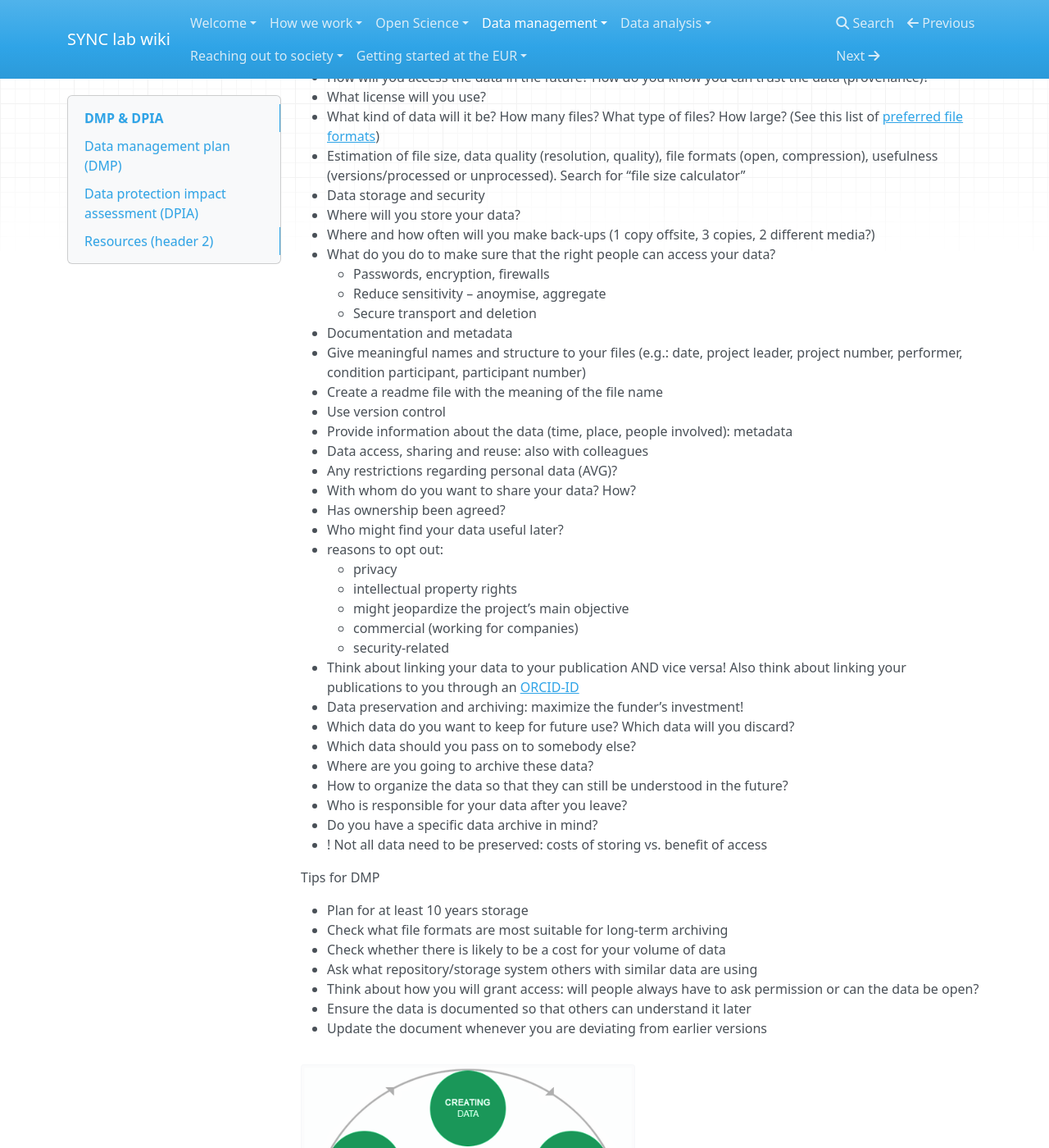
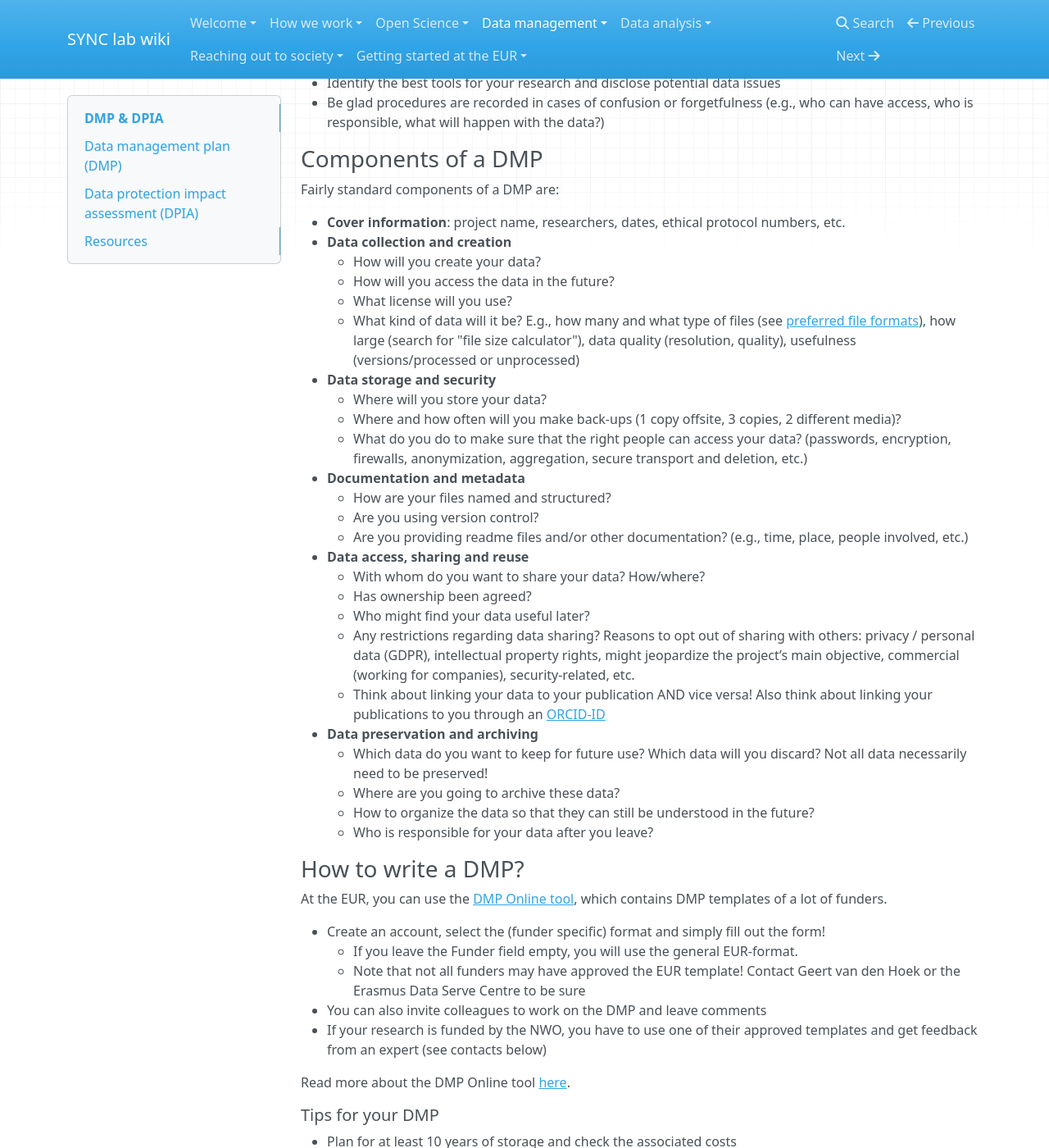
Before and after one commit to eur-synclab/eur-synclab.github.io, an MkDocs documentation site: the page built from docs/data-management/dmp-dpia-info.md, in a window 1280 px wide and 1400 px high, scrolled down 843 px. Shown: the whole window at 82% size. Built offline with MkDocs 1.6.1, drawn with Linux system fonts in a browser that asks for light colours; nearby versions of some CDN libraries; some of the changed text lies outside the part shown.

Commit message:
Add info dmp and dpia

```diff
--- a/docs/data-management/dmp-dpia-info.md
+++ b/docs/data-management/dmp-dpia-info.md
@@ -6,132 +6,127 @@ On this page, you can find more information about the Data Management Plan (DMP)
 
 ## Data management plan (DMP)
 
-Since 2016, all research projects must have a data management plan (DMP) before the start of the project. In a DMP, you are forced to think about data management during and after your project.
+Since 2016, all research projects must have a **data management plan (DMP)** before the start of the project. In a DMP, you are forced to think about data management during and after your project. In a data management plan, you capture which data and metadata will be collected, who is responsible for which tasks and what will happen to the (meta)data after the project has ended.
 
-Information here:
+<div style="font-size:-1; text-align:center"><img src="../img/Research_Data_Lifecycle.png" alt="The research data lifecycle" style="zoom:65%;" align="center"/><br><small>The research data lifecycle <i><br>Source: UK data archive</i></small></div></br>
 
-- What is it?
-- Why to write it?
-- When to write it?
-- How to write it?
+### Why write a DMP?
+
+-	Organize the way you will create, organize, store, preserve and share your data
+-	Demonstrate your funder/employer that you know how to handle your data
+-	Identify the best tools for your research ánd disclose potential data issues
+-	Be glad procedures are recorded in cases of confusion or forgetfulness (e.g., who can have access, who is responsible, what will happen with the data?)
 
 
 
-Since 2016, all research projects must have a **data management plan (DMP)** before starting a project. The DMP stimulates you to think about how you will manage your data both during and after your project, all to make the data FAIR. The university has a [DMP template](https://www.library.universiteitleiden.nl/binaries/content/assets/ul2ub/research--publish/cds/rdm-reference-materials/template-datamanagementplan_leiden_v3.2.docx), but your funder may also require you to use one of theirs, or use an [online tool](https://dmponline.dcc.ac.uk/). If your research is funded by the NWO, you have to use one of their approved templates and get feedback from an expert (e.g., the CDS at Leiden University). The University Library has a special team to help you write this and also gives trainings
+### Components of a DMP
 
-**Why DMP?**
+Fairly standard components of a DMP are:
 
--	Plan the way you will create, organize, store, preserve and share your data
--	Demonstrate funder/employer that you know how to handle your data
--	Record how your data was managed during your research
--	Written using a template from Leiden University or your funder
+<ul><li><b>Cover information</b>: project name, researchers, dates, ethical protocol numbers, etc.</li>
+    <li><b>Data collection and creation</b></li>
+    <ul>
+        <li>How will you create your data?</li>
+        <li>How will you access the data in the future?</li>
+        <li>What license will you use?</li>
+        <li>What kind of data will it be? E.g., how many and what type of files (see <a href=https://dans.knaw.nl/en/about/services/easy/information-about-depositing-data/before-depositing/file-formats>preferred file formats</a>), how large (search for "file size calculator"), data quality (resolution, quality), usefulness (versions/processed or unprocessed)</li>
+    </ul>
+    <li><b>Data storage and security</b></li>
+    <ul>
+        <li>Where will you store your data?</li>
+        <li>Where and how often will you make back-ups (1 copy offsite, 3 copies, 2 different media)?</li>
+        <li>What do you do to make sure that the right people can access your data? (passwords, encryption, firewalls, anonymization, aggregation, secure transport and deletion, etc.)</li>
+    </ul>
+    <li><b>Documentation and metadata</b></li>
+    <ul>
+        <li>How are your files named and structured?</li>
+        <li>Are you using version control?</li>
+        <li>Are you providing readme files and/or other documentation? (e.g., time, place, people involved, etc.)</li>
+    </ul>
+    <li><b>Data access, sharing and reuse</b></li>
+    <ul>
+        <li>With whom do you want to share your data? How/where?</li>
+        <li>Has ownership been agreed?</li>
+        <li>Who might find your data useful later?</li>
+        <li>Any restrictions regarding data sharing? Reasons to opt out of sharing with others: privacy / personal data (GDPR), intellectual property rights, might jeopardize the project’s main objective, commercial (working for companies), security-related, etc.</li>
+        <li>Think about linking your data to your publication AND vice versa! Also think about linking your publications to you through an <a href=https://www.library.universiteitleiden.nl/research-and-publishing/scholarly-publishing/manage-your-name-with-identifiers>ORCID-ID</a></li>
+    </ul>
+    <li><b>Data preservation and archiving</b></li>
+    <ul>
+        <li>Which data do you want to keep for future use? Which data will you discard? Not all data necessarily need to be preserved!</li>
+        <li>Where are you going to archive these data?</li>
+        <li>How to organize the data so that they can still be understood in the future?</li>
+        <li>Who is responsible for your data after you leave?</li>
+    </ul>
+</ul>
+
+### How to write a DMP?
+
+At the EUR, you can use the [DMP Online tool](https://dmponline.eur.nl/), which contains DMP templates of a lot of funders.
+
+<ul>
+    <li>Create an account, select the (funder specific) format and simply fill out the form! </li>
+    <ul>
+        <li>If you leave the Funder field empty, you will use the general EUR-format.</li>
+        <li>Note that not all funders may have approved the EUR template! Contact Geert van den Hoek or the Erasmus Data Serve Centre to be sure</li>
+    </ul>
+    <li>You can also invite colleagues to work on the DMP and leave comments</li>
+    <li>If your research is funded by the NWO, you have to use one of their approved templates and get feedback from an expert (see contacts below)</li>
+</ul>
+
+Read more about the DMP Online tool [here](https://www.eur.nl/en/library/research-support/research-data-management-rdm/data-management-plan/dmponline).
 
 
 
-Components DMP
+##### Tips for your DMP
 
-- Cover information
-- Data collection and creation
-  - Will you use your own data or someone else’s? How will you create your data?
-  - How will you access the data in the future? How do you know you can trust the data (provenance)?
-  - What license will you use?
-  - What kind of data will it be? How many files? What type of files? How large? (See this list of [preferred file formats](https://dans.knaw.nl/en/about/services/easy/information-about-depositing-data/before-depositing/file-formats))
-  - Estimation of file size, data quality (resolution, quality), file formats (open, compression), usefulness (versions/processed or unprocessed). Search for “file size calculator”
-- Data storage and security
-  - Where will you store your data?
-  - Where and how often will you make back-ups (1 copy offsite, 3 copies, 2 different media?)
-  - What do you do to make sure that the right people can access your data?
-    - Passwords, encryption, firewalls
-    - Reduce sensitivity – anoymise, aggregate
-    - Secure transport and deletion
-- Documentation and metadata
-  - Give meaningful names and structure to your files (e.g.: date, project leader, project number, performer, condition participant, participant number)
-  - Create a readme file with the meaning of the file name
-  - Use version control
-  - Provide information about the data (time, place, people involved): metadata
-- Data access, sharing and reuse: also with colleagues
-  - Any restrictions regarding personal data (AVG)?
-  - With whom do you want to share your data? How?
-  - Has ownership been agreed?
-  - Who might find your data useful later?
-  - reasons to opt out:
-    - privacy
-    - intellectual property rights
-    - might jeopardize the project’s main objective
-    - commercial (working for companies)
-    - security-related
-  - Think about linking your data to your publication AND vice versa! Also think about linking your publications to you through an [ORCID-ID](https://www.library.universiteitleiden.nl/research-and-publishing/scholarly-publishing/manage-your-name-with-identifiers)
-- Data preservation and archiving: maximize the funder’s investment!
-  - Which data do you want to keep for future use? Which data will you discard?
-  - Which data should you pass on to somebody else?
-  - Where are you going to archive these data?
-  - How to organize the data so that they can still be understood in the future?
-  - Who is responsible for your data after you leave?
-  - Do you have a specific data archive in mind?
-  - ! Not all data need to be preserved: costs of storing vs. benefit of access
+-	Plan for at least 10 years of storage and check the associated costs
+-	Check what file formats are most suitable for long-term archiving (preferably not closed, software-specific formats such as .sav, but open formats such as .csv)
+-	Ask what repository/storage system others with similar data are using
+-	Think about how you will grant access: will people always have to ask permission or can the data be open?
+-	Ensure the data is **documented** so that others can understand it later
+- Update the DMP whenever you are deviating from earlier versions
 
 
 
-Tips for DMP
+## Data protection impact assessment (DPIA)
 
--	Plan for at least 10 years storage
--	Check what file formats are most suitable for long-term archiving
--	Check whether there is likely to be a cost for your volume of data
--	Ask what repository/storage system others with similar data are using
--	Think about how you will grant access: will people always have to ask permission or can the data be open?
--	Ensure the data is documented so that others can understand it later
-- Update the document whenever you are deviating from earlier versions
+Whenever you process sensitive data (or something changes regarding this), such as MRI data, names, addresses, daily diaries, etc., you are required to fill in a Data Protection Impact Assessment (DPIA) that has to be approved before starting your study by a [privacy officer](privacy@essb.eur.nl). In a DPIA, you identify privacy risks and formulate measures to prevent breaches. You register which data you collect and who is responsible. A DPIA touches upon:
+
+<ul>
+    <li>Collaborations in your project:</li>
+    <ul>
+        <li>Within your institute</li>
+        <li>Between institutes: agree upon who has access to the data and which technologies are used (e.g., for saving and analyzing the data)</li>
+        <li>Public-private collaborations: make contractual agreements about how to handle data</li>
+    </ul>
+    <li>Geography: outside of the EU, you need to make contractual agreements about how to handle data</li>
+    <li>Types of data collected:</li>
+    <ul>
+        <li>Automatically generated (e.g., fitness watches)</li>
+        <li>Own creation, e.g., interviews, pictures</li>
+        <li>Re-used, e.g., multiple datasets combined (pay attention to identifiability)</li>
+    </ul>
+</ul>
 
 
 
-<img src="../img/Research_Data_Lifecycle.png" alt="The research data lifecycle" style="zoom:80%;" align="center"/>
+## Resources
 
-## Data protection impact assessment (DPIA)
+##### Contacts
 
-Information here:
-
-- What is it?
-- Why to write it?
-- When to write it?
-- How to write it?
+- For checking your (ESSB) DMP and/or DPIA, contact Geert van den Hoek: vandenhoek@essb.eur.nl
+- For general questions about DMPs and DPIAs, contact the Erasmus Data Service Center (EDSC): edsc@eur.nl (phone: +31 010-4081232)
+- EDSC workshop agenda: https://eur-nl.libcal.com/calendar/rdm-workshop/?cid=7009&t=g&d=0000-00-00&cal=7009&inc=0
+- For the DPIA, contact the EDSC (edsc@eur.nl) and/or the ESSB privacy officer (privacy@essb.eur.nl)
 
 
 
-Whenever you process sensitive data (or something changes regarding this), such as MRI data, names, addresses, daily diaries, etc., you are required to fill in a Data Protection Impact Assessment (DPIA) that has to be approved before starting your study by a [privacy officer](privacy@fsw.leidenuniv.nl). This is a document in which you identify privacy risks and formulate measures to prevent breaches. You register which data you collect and who is responsible. A DPIA touches upon:
+##### Resources
 
-- Collaborations in your project:
-  - Within your institute
-  - Between institutes: agree upon who has access to the data and which technologies are used (e.g., for saving and analyzing the data)
-  - Public-private collaborations: make contractual agreements about how to handle data
-- Geography: outside of the EU, you need to make contractual agreemenents about how to handle data
-- Types of data collected:
-  - Automatically generated (e.g., fitness watches)
-  - Own creation, e.g., interviews, pictures
-  - Re-used, e.g., multiple datasets combined (pay attention for identifiability)
-
-## Resources (header 2)
-
-- Core requirements for the DMP (p.11+12) & criteria voor trustworthy repositories (p.15-16) [NWO and others](https://www.scienceeurope.org/media/jezkhnoo/se_rdm_practical_guide_final.pdf)
-- [Info about data management](https://www.uu.nl/en/research/research-data-management/guides/storing-and-preserving-data) (storing, archiving, versioning, data structure, etc.)
-- [File naming](https://speakerdeck.com/jennybc/how-to-name-files)
-- [Tidy data](https://vita.had.co.nz/papers/tidy-data.pdf)
-- [Goodtables](http://try.goodtables.io/): test your table!
-- [Data organization in spreadsheets](https://peerj.com/preprints/3183/)
-- Getting started with [data dictionaries](https://osf.io/vd4y3/)
-- Recommended [data formats (DANS)](https://dans.knaw.nl/en/deposit/information-about-depositing-data/before-depositing/file-formats)
-- More info on [data management](https://www.openaire.eu/raw-data-backup-and-versioning)
+- Core requirements for the DMP (p.11+12) by the [NWO and others](https://www.scienceeurope.org/media/jezkhnoo/se_rdm_practical_guide_final.pdf)
+- More information about [data management](https://www.uu.nl/en/research/research-data-management/guides/storing-and-preserving-data) (storing, archiving, versioning, data structure, etc.) and [backing up and versioning data](https://www.openaire.eu/raw-data-backup-and-versioning)
+- How to [name your files](https://speakerdeck.com/jennybc/how-to-name-files)
 - The [costs of data management](https://www.uu.nl/en/research/research-data-management/guides/costs-of-data-management)
-- Leiden University [RDM guidelines](https://www.organisatiegids.universiteitleiden.nl/binaries/content/assets/sociale-wetenschappen/psychologie/organisatiegids/research-data-management-regulations-l)
-- [Info about metadata](https://www.uu.nl/en/research/research-data-management/guides/storing-and-preserving-data/data-description-in-practice)
-
-
-
-Nog lezen
-
-https://my.eur.nl/en/eur-employee/data-management-plan
-
-https://www.eur.nl/en/library/research-support/research-data-management-rdm/privacy-and-legal-aspects
-
-https://www.eur.nl/en/library/research-support/research-data-management-rdm/data-management-plan/dmponline
-
-https://www.eur.nl/en/library/research-support/research-data-management-rdm/data-management-plan
+- More about [privacy and legal aspects](https://www.eur.nl/en/library/research-support/research-data-management-rdm/privacy-and-legal-aspects)
+- Leiden University [DPIA template](https://github.com/eur-synclab/sync-manual/blob/master/docs/img/template-dpia-research.xlsx)
```
